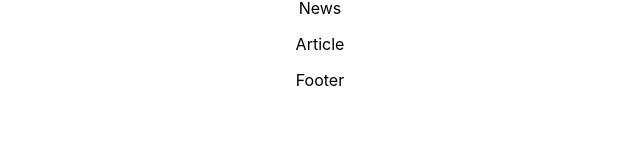
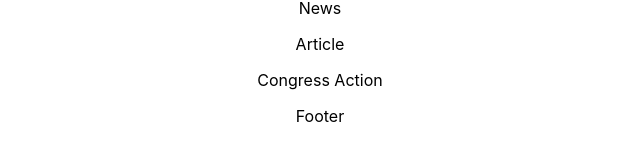
Before and after one commit to One-Small-Thing/One-Small-Thing-FE, a React (Create React App) app: page / in a window 1280 px wide. Shown: the part 120-280 px from the top of the page, without its empty margins (320-960 px from the left). Built offline with nearby package versions, Linux system fonts and the light colour scheme.

Commit message:
Add CongressAction component

```diff
--- a/src/components/App/App.js
+++ b/src/components/App/App.js
@@ -3,6 +3,7 @@ import NavBar from '../NavBar/NavBar';
 import HotTopics from '../HotTopics/HotTopics';
 import NewsStories from '../NewsStories/NewsStories';
 import Article from '../Article/Article';
+import CongressAction from '../CongressAction/CongressAction';
 import Footer from '../Footer/Footer';
 import './App.css';
 
@@ -13,6 +14,7 @@ function App() {
       <HotTopics />
       <NewsStories />
       <Article />
+      <CongressAction />
       <Footer />
     </div>
   );
--- /dev/null
+++ b/src/components/CongressAction/CongressAction.js
@@ -0,0 +1,9 @@
+import React from "react";
+
+const CongressAction = () => {
+    return (
+        <p>Congress Action</p>
+    )
+}
+
+export default CongressAction;
```
Also changed, not shown: src/components/CongressAction/CongressAction.css (added).
